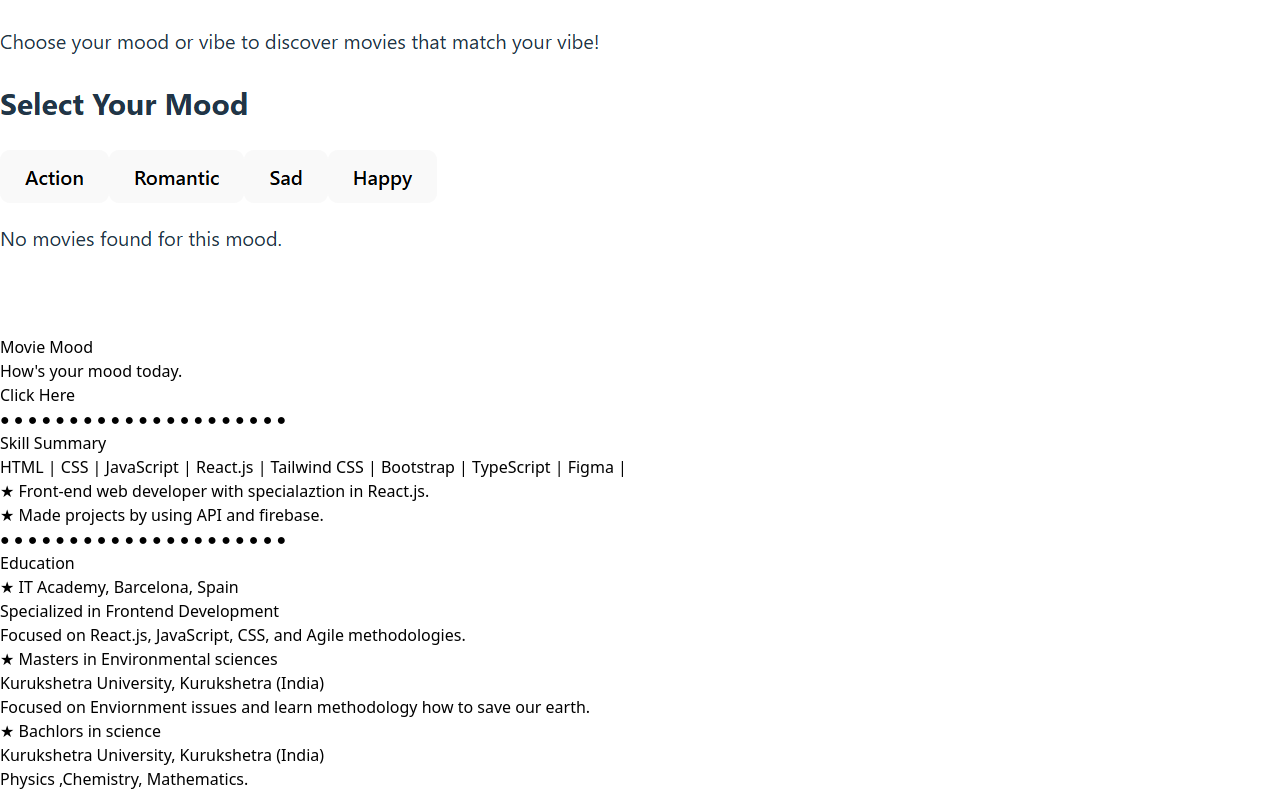
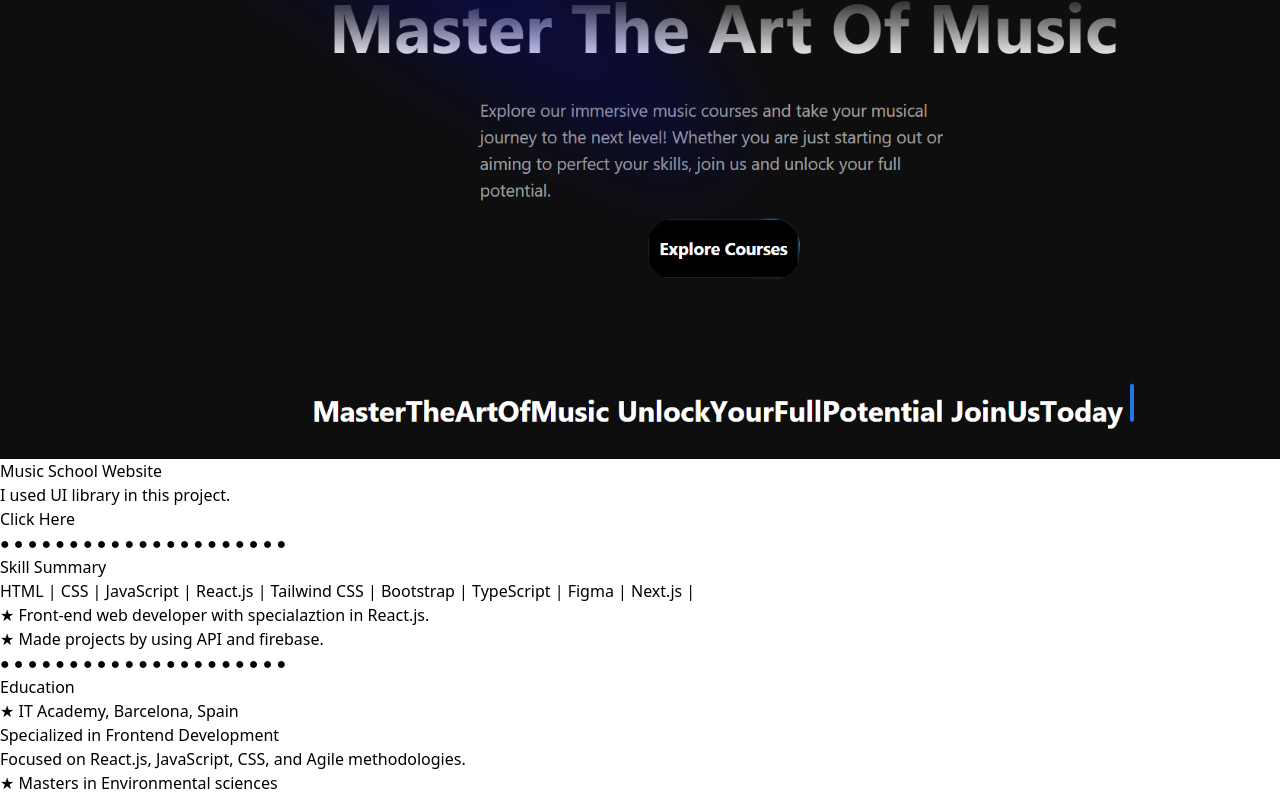
Before and after one commit to sainiSu/portfolio, a React (Vite) app: page / in a window 1280 px wide. Shown: the part 4626-5421 px from the top of the page. Built offline with nearby package versions, Linux system fonts and the light colour scheme.

Commit message:
Added my new project

```diff
--- a/src/components/Project.jsx
+++ b/src/components/Project.jsx
@@ -1,5 +1,5 @@
 import image1 from "../assets/image/inpro.png";
-import image2 from "../assets/image/project1.png";
+import image2 from "../assets/image/music.png";
 import image3 from "../assets/image/Budget.png";
 
 export default function Project() {
@@ -15,14 +15,14 @@ export default function Project() {
       title: "Budget Calculator",
       image: image3,
       description: "Budget calculation of different services.",
-      link: "https://vercel.com/sainisus-projects/sprint-6-budgets",
+      link: "https://sprint-6-budgets.vercel.app/",
     },
 
     {
-      title: "Movie Mood",
+      title: "Music School Website",
       image: image2,
-      description: "How's your mood today.",
-      link: "http://movie-mood-omega.vercel.app/",
+      description: "I used UI library in this project.",
+      link: "https://music-school-website-five.vercel.app/",
     },
 
   ];
--- a/src/components/Skills.jsx
+++ b/src/components/Skills.jsx
@@ -2,7 +2,7 @@ export default function Skills() {
     return (
       <section className="text-center my-8">
         <h2 className="text-3xl font-bold font-serif mb-4">Skill Summary</h2>
-        <p className="text-black-700 font-semibold font-serif mb-5">HTML | CSS | JavaScript | React.js | Tailwind CSS | Bootstrap | TypeScript | Figma | </p>
+        <p className="text-black-700 font-semibold font-serif mb-5">HTML | CSS | JavaScript | React.js | Tailwind CSS | Bootstrap | TypeScript | Figma | Next.js |</p>
 
         <ol className="text-center font-serif">
 
```
Also changed, not shown: src/assets/image/music.png (added).
